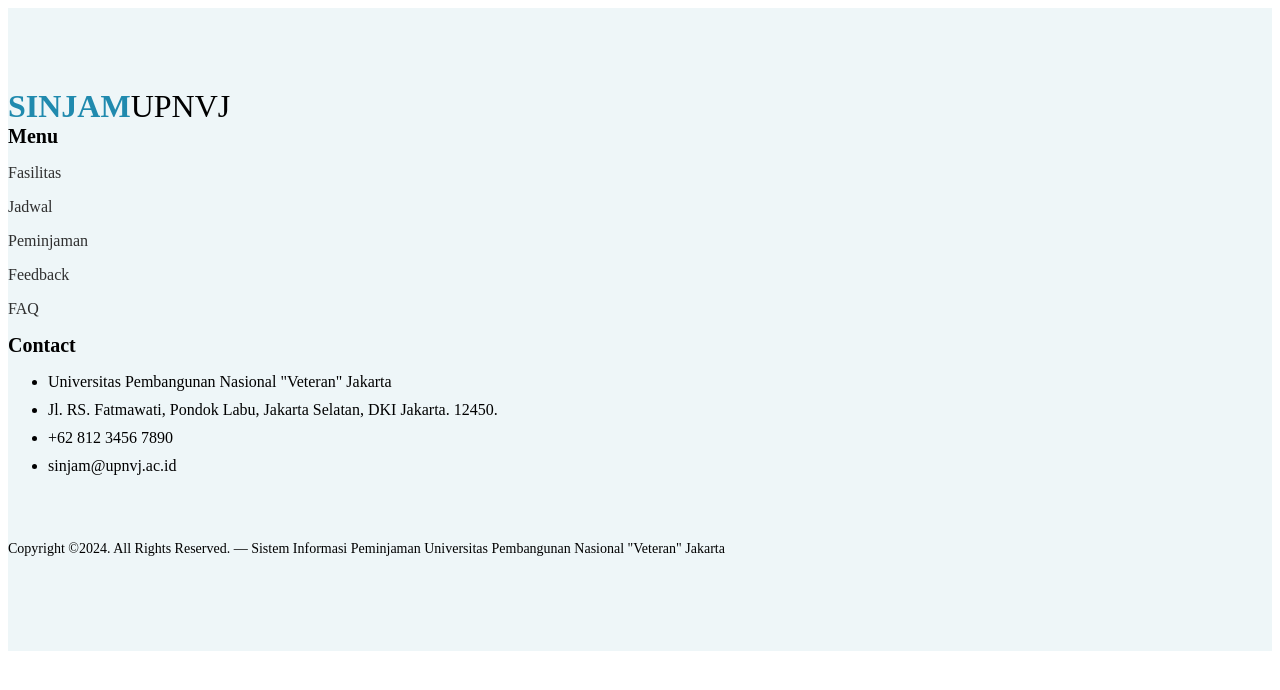
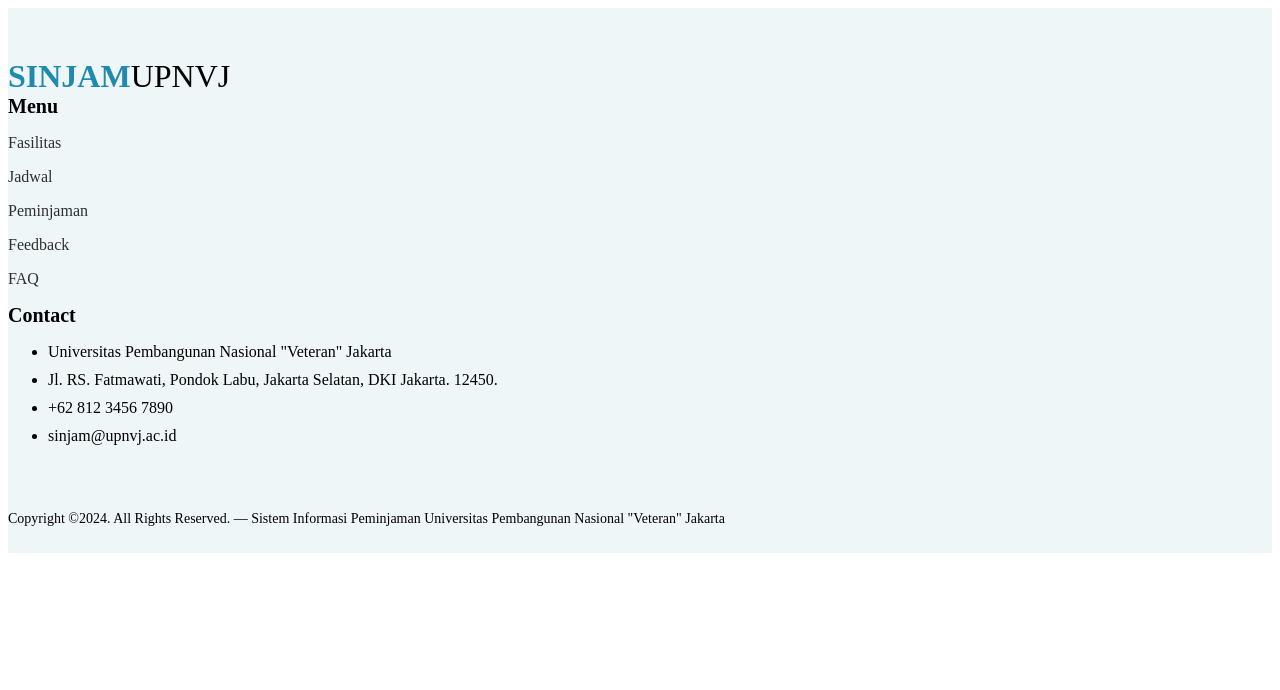
Before and after one commit to dianingtass/TBWebP_SINJAM, a PHP site: page /footer.php in a window 1280 px wide. Shown: the top 690 px of the page. Run offline with PHP 8.4, Linux system fonts and the light colour scheme.

Commit message:
Update footer.php

```diff
--- a/footer.php
+++ b/footer.php
@@ -50,7 +50,7 @@
 
 <style>
   .footer-section {
-    padding: 80px 0;
+    padding: 50px 0 12px;
     background: #eef6f8;
     font-family: 'Gotham';
   }
```
